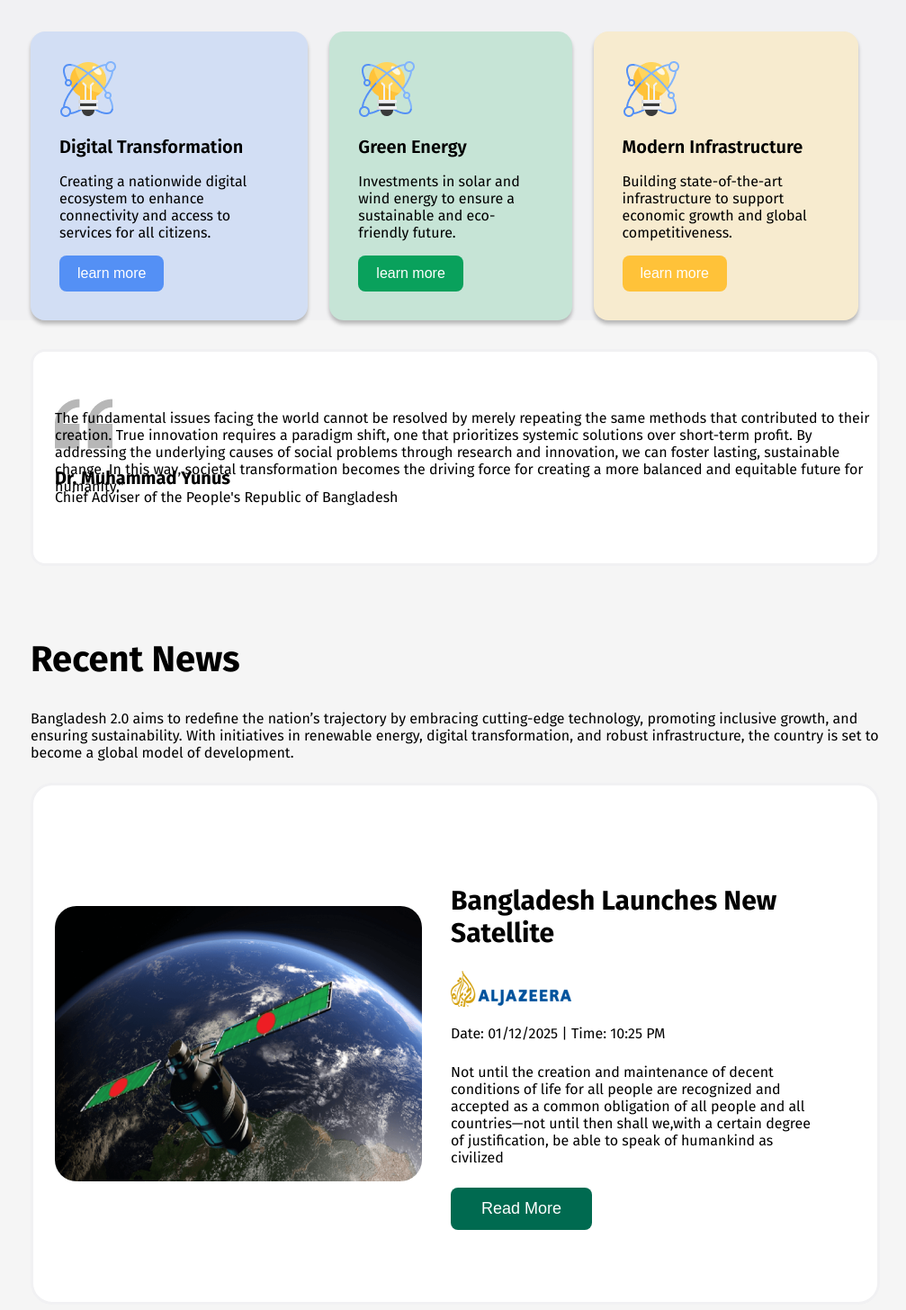
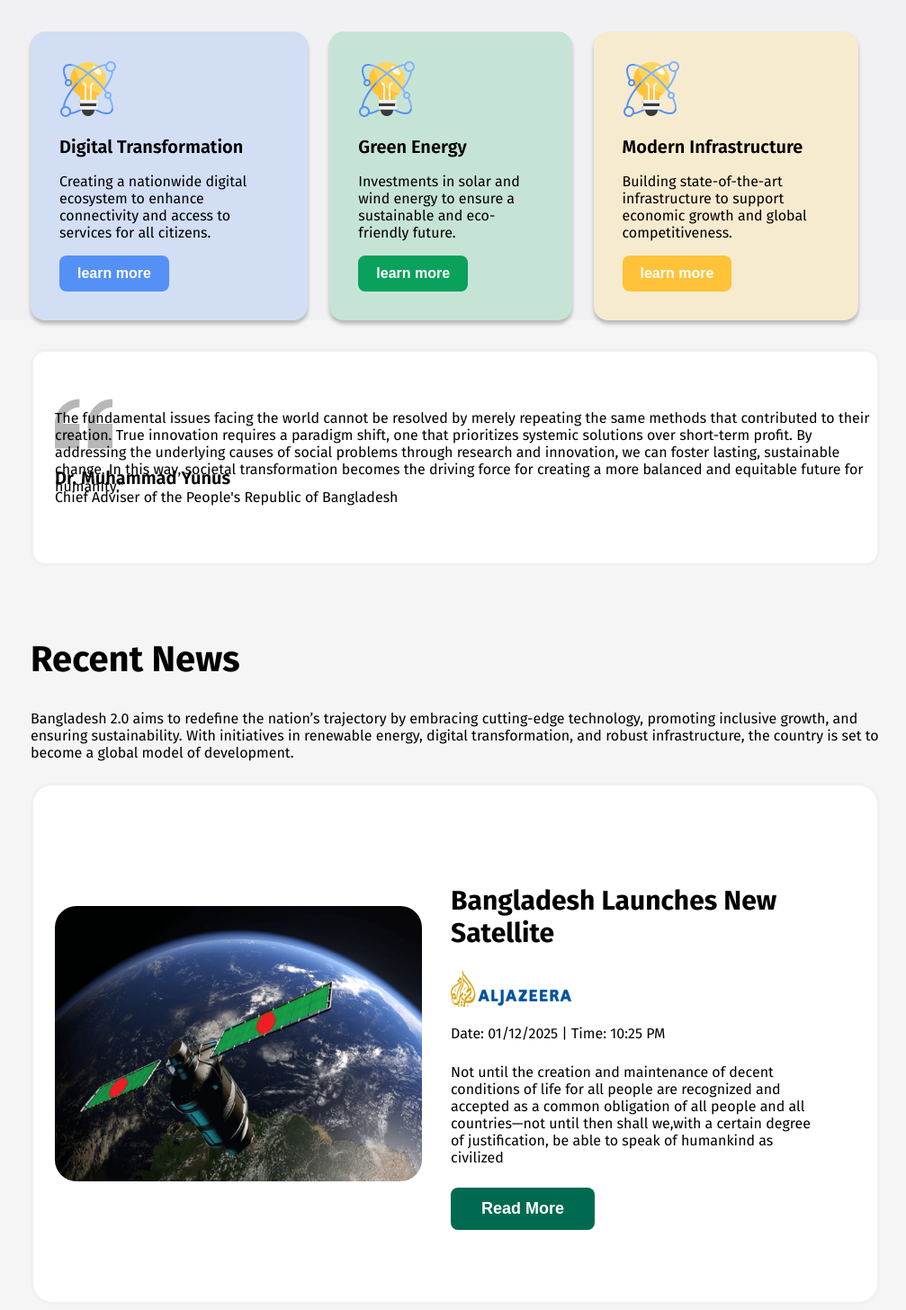
Before and after one commit to tabasssumNowshin/A-1-bangladesh-2.0, a plain HTML site: page index.html in a window 1280 px wide. Shown: the part 1824-3280 px from the top of the page at 90% size, without its empty margins (134-1141 px from the left). Drawn offline with Linux system fonts and the light colour scheme.

Commit message:
added new text

```diff
--- a/styles.css
+++ b/styles.css
@@ -154,7 +154,7 @@ h3{
     background-color: #5490F5;
     border-radius: 8px;
     font-size: 16px;
-    font-weight: 600px;
+    font-weight: 600;
     color: #FFFFFF;
     padding: 11px 20px;
     border: none;
@@ -174,7 +174,7 @@ h3{
     background-color: #09A15C;
     border-radius: 8px;
     font-size: 16px;
-    font-weight: 600px;
+    font-weight: 600;
     color: #FFFFFF;
     padding: 11px 20px;
     border: none;
@@ -195,7 +195,7 @@ h3{
     background-color: #FFC239;
     border-radius: 8px;
     font-size: 16px;
-    font-weight: 600px;
+    font-weight: 600;
     color: #FFFFFF;
     padding: 11px 20px;
     border: none;
@@ -221,7 +221,7 @@ h3{
     padding-left: 24px;
     padding-top: 12px;
     font-size: 20px;
-    font-weight: 600px;
+    font-weight: 600;
 }
 .identity{
     margin-top: 0px;
@@ -274,7 +274,7 @@ h3{
     padding: 13px 34px;
     background-color: #006A50;
     font-size: 18px;
-    font-weight: 600px;
+    font-weight: 600;
     color:#FFFFFF;
     border-radius: 8px;
     border: none;
```
